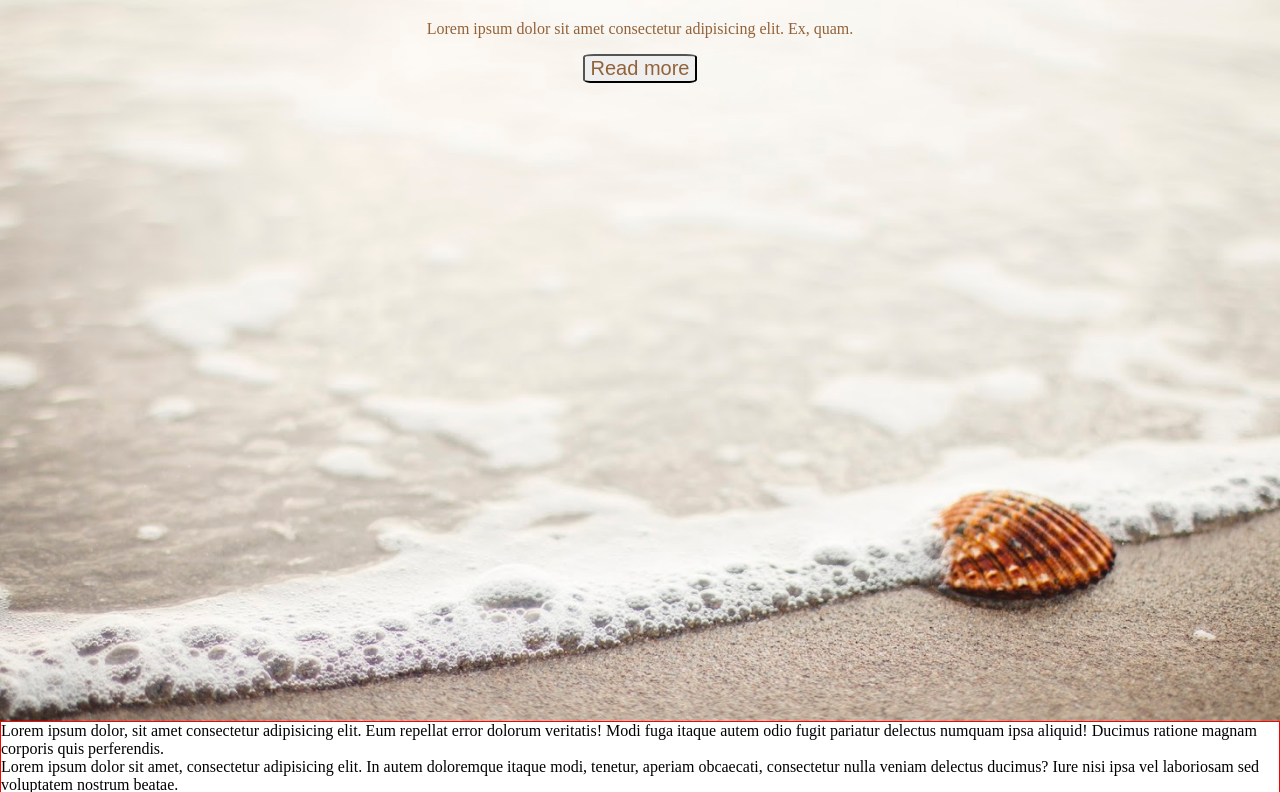
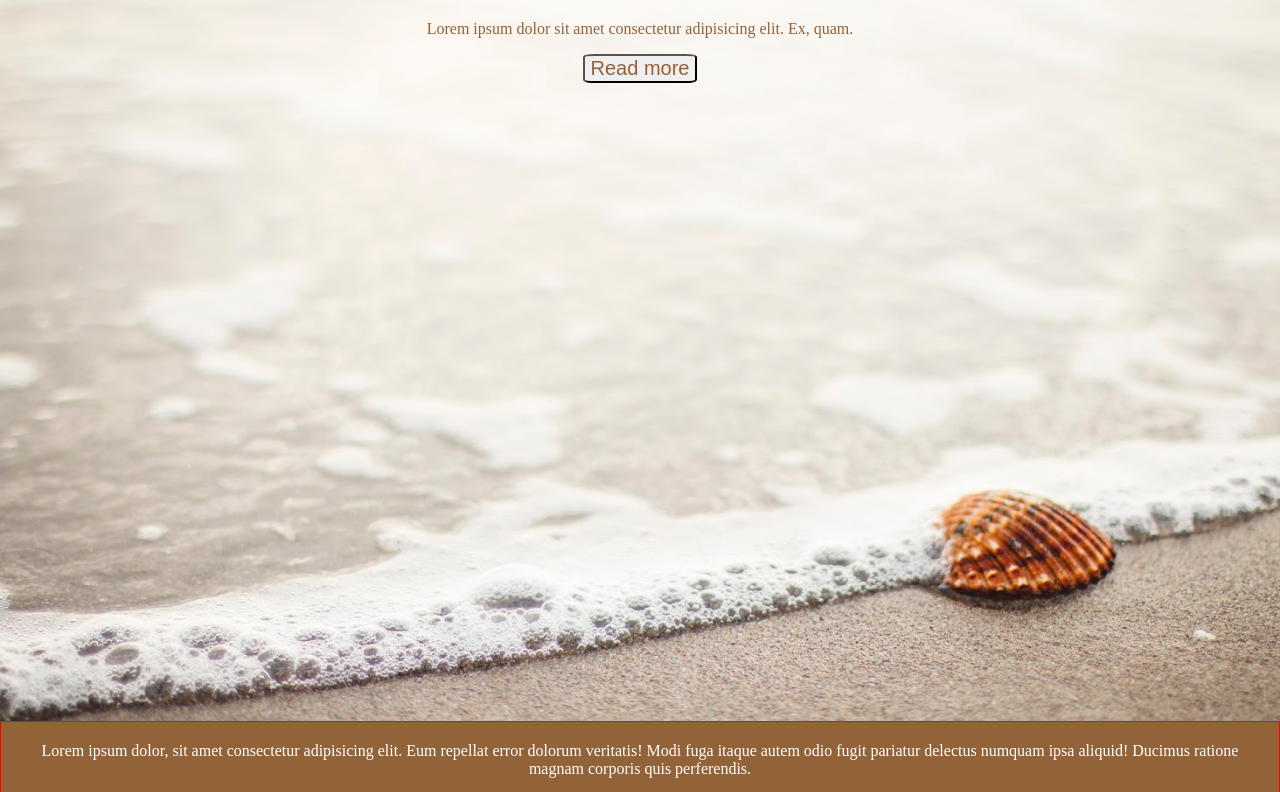
Before and after one commit to kozubslava/beach, a plain HTML site: page index.html in a window 1280 px wide. Shown: the part 121-913 px from the top of the page. Drawn offline with Linux system fonts and the light colour scheme.

Commit message:
add article1

```diff
--- a/assets/css/style.css
+++ b/assets/css/style.css
@@ -23,6 +23,20 @@ button {
   border-radius: 10%;
 }
 
+.mein {
+
+}
+.art1 {
+  padding: 20px;
+  background: #926239;
+  color: white;
+  text-align: center;
+
+}
+
+.art2 {
+  padding: 20px;
+}
 .footer div {
   display: inline-block;
   border: 1px solid blue;
--- a/index.html
+++ b/index.html
@@ -19,10 +19,10 @@
     </article>
   </header>
   <main class="main">
-    <article>
+    <article class="art1">
       Lorem ipsum dolor, sit amet consectetur adipisicing elit. Eum repellat error dolorum veritatis! Modi fuga itaque autem odio fugit pariatur delectus numquam ipsa aliquid! Ducimus ratione magnam corporis quis perferendis.
     </article>
-    <article>
+    <article class="art2">
       Lorem ipsum dolor sit amet, consectetur adipisicing elit. In autem doloremque itaque modi, tenetur, aperiam obcaecati, consectetur nulla veniam delectus ducimus? Iure nisi ipsa vel laboriosam sed voluptatem nostrum beatae.
     </article>
 
```
